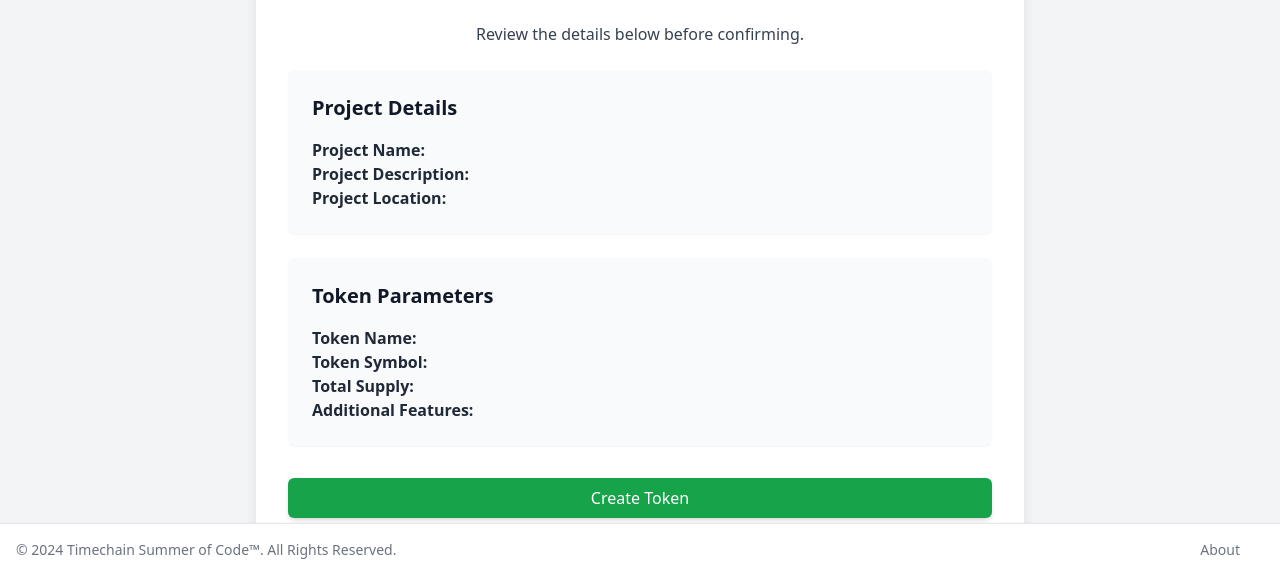
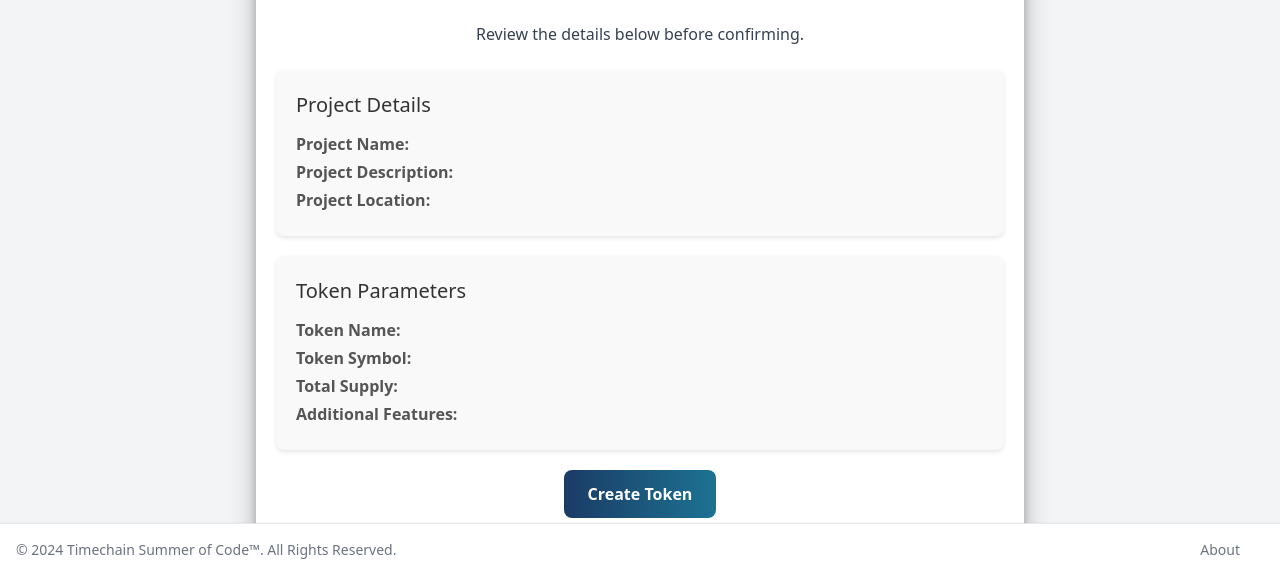
Before and after one commit to Bhargavi-2003/tsoc_real_estate, a SvelteKit app: page /dashboard/create/confirmation in a window 1280 px wide. Shown: the part 224-792 px from the top of the page. Built offline with nearby package versions, Linux system fonts and the light colour scheme.

Commit message:
Integrated with backend

```diff
--- a/package.json
+++ b/package.json
@@ -26,6 +26,7 @@
 	"dependencies": {
 		"@fortawesome/fontawesome-free": "^6.6.0",
 		"@prisma/client": "^5.17.0",
+		"axios": "^1.7.3",
 		"bcrypt": "^5.1.1",
 		"jsonwebtoken": "^9.0.2",
 		"prisma": "^5.17.0"
--- a/src/routes/dashboard/create/confirmation/+page.svelte
+++ b/src/routes/dashboard/create/confirmation/+page.svelte
@@ -1,10 +1,36 @@
-<script>
+<script lang="ts">
   import { projectDetails, tokenParameters } from '$lib/stores/projectstore';
   import { onDestroy } from 'svelte';
+  import axios from 'axios';
 
-  let projectData = {};
-  let tokenData = {};
+  // Define the types for the data
+  interface ProjectData {
+    projectName: string;
+    projectDescription: string;
+    projectLocation: string;
+  }
 
+  interface TokenData {
+    tokenName: string;
+    tokenSymbol: string;
+    totalSupply: number; // Ensure this matches the expected type
+    additionalFeatures: string;
+  }
+
+  let projectData: ProjectData = {
+    projectName: '',
+    projectDescription: '',
+    projectLocation: ''
+  };
+
+  let tokenData: TokenData = {
+    tokenName: '',
+    tokenSymbol: '',
+    totalSupply: 0, // Default value
+    additionalFeatures: ''
+  };
+
+  // Subscribe to stores
   const unsubscribeProject = projectDetails.subscribe(value => {
     projectData = value;
   });
@@ -18,31 +44,97 @@
     unsubscribeToken();
   });
 
-  function confirmTokenCreation() {
-    // Handle confirmation, e.g., send data to backend or finalize creation
-    console.log('Token Created', { ...projectData, ...tokenData });
+  async function confirmTokenCreation() {
+    try {
+      const response = await axios.post('http://localhost:3000/api/token/define', {
+        builderId: 1, // Replace with actual builderId
+        projectId: 1, // Replace with actual projectId
+        tokenName: tokenData.tokenName,
+        tokenSymbol: tokenData.tokenSymbol,
+        totalSupply: tokenData.totalSupply, // Ensure this is a number
+        additionalFeatures: tokenData.additionalFeatures
+      });
+      console.log('Token created successfully:', response.data);
+      // Optionally navigate or provide user feedback
+    } catch (error) {
+      console.error('Error creating token:', error);
+      // Handle error (e.g., show an error message to the user)
+    }
   }
 </script>
 
+<style>
+  .container {
+    background-color: #fff;
+    border-radius: 10px;
+    box-shadow: 0 14px 28px rgba(0,0,0,0.25),
+                0 10px 10px rgba(0,0,0,0.22);
+    width: 100%;
+    max-width: 768px;
+    padding: 20px;
+    margin: 0 auto;
+  }
+
+  .header {
+    text-align: center;
+    color: #333;
+  }
+
+  .details-card {
+    background-color: #f9f9f9;
+    padding: 20px;
+    border-radius: 8px;
+    margin-bottom: 20px;
+    box-shadow: 0 2px 4px rgba(0,0,0,0.1);
+  }
+
+  .details-card h2 {
+    margin-bottom: 12px;
+    font-size: 20px;
+    color: #333;
+  }
+
+  .details-card p {
+    margin: 4px 0;
+    color: #555;
+  }
+
+  .confirm-button {
+    background: linear-gradient(to right, #1B3B65, #1C7293);
+    border: none;
+    color: #fff;
+    font-size: 16px;
+    font-weight: bold;
+    padding: 12px 24px;
+    border-radius: 8px;
+    cursor: pointer;
+    transition: background-color 0.3s ease, transform 0.2s ease;
+    display: block;
+    margin: 0 auto;
+  }
+
+  .confirm-button:hover {
+    background-color: #1B3B65;
+  }
+</style>
+
 <div class="min-h-screen bg-gray-100 flex items-center justify-center py-12 px-4 sm:px-6 lg:px-8">
-  <div class="max-w-3xl w-full bg-white p-8 shadow-lg rounded-lg">
+  <div class="container">
     <h1 class="text-3xl font-bold mb-6 text-center text-gray-900">Confirm Token Creation</h1>
     <p class="mb-6 text-center text-gray-700">Review the details below before confirming.</p>
-    <div class="space-y-6">
-      <div class="bg-gray-50 p-6 rounded-lg shadow-sm">
-        <h2 class="text-xl font-semibold mb-4 text-gray-900">Project Details</h2>
-        <p class="text-gray-800"><strong>Project Name:</strong> {projectData.projectName}</p>
-        <p class="text-gray-800"><strong>Project Description:</strong> {projectData.projectDescription}</p>
-        <p class="text-gray-800"><strong>Project Location:</strong> {projectData.projectLocation}</p>
-      </div>
-      <div class="bg-gray-50 p-6 rounded-lg shadow-sm">
-        <h2 class="text-xl font-semibold mb-4 text-gray-900">Token Parameters</h2>
-        <p class="text-gray-800"><strong>Token Name:</strong> {tokenData.tokenName}</p>
-        <p class="text-gray-800"><strong>Token Symbol:</strong> {tokenData.tokenSymbol}</p>
-        <p class="text-gray-800"><strong>Total Supply:</strong> {tokenData.totalSupply}</p>
-        <p class="text-gray-800"><strong>Additional Features:</strong> {tokenData.additionalFeatures}</p>
-      </div>
+    <div class="details-card">
+      <h2>Project Details</h2>
+      <p><strong>Project Name:</strong> {projectData.projectName}</p>
+      <p><strong>Project Description:</strong> {projectData.projectDescription}</p>
+      <p><strong>Project Location:</strong> {projectData.projectLocation}</p>
     </div>
-    <button on:click={confirmTokenCreation} class="mt-8 w-full bg-green-600 text-white py-2 px-4 rounded-md shadow-md hover:bg-green-700 transition duration-200">Create Token</button>
+    <div class="details-card">
+      <h2>Token Parameters</h2>
+      <p><strong>Token Name:</strong> {tokenData.tokenName}</p>
+      <p><strong>Token Symbol:</strong> {tokenData.tokenSymbol}</p>
+      <p><strong>Total Supply:</strong> {tokenData.totalSupply}</p>
+      <p><strong>Additional Features:</strong> {tokenData.additionalFeatures}</p>
+    </div>
+    <button on:click={confirmTokenCreation} class="confirm-button">Create Token</button>
   </div>
 </div>
--- a/src/routes/dashboard/create/project-details/+page.svelte
+++ b/src/routes/dashboard/create/project-details/+page.svelte
@@ -1,23 +1,93 @@
 <script>
-  import { goto } from '$app/navigation';
-  import { projectDetails } from '$lib/stores/projectstore';
+  import { goto } from "$app/navigation";
 
-  let projectName = '';
-  let projectDescription = '';
-  let projectLocation = '';
+  // Replace with the actual builder ID if necessary
+  const builderId = 1;
 
-  function submitProjectDetails() {
-    projectDetails.set({ projectName, projectDescription, projectLocation });
-    goto('/dashboard/create/token-parameters');
+  let projectName = "";
+  let projectDescription = "";
+  let projectLocation = "";
+
+  async function submitProjectDetails() {
+    try {
+      const response = await fetch("http://localhost:3000/api/project/create", {
+        method: "POST",
+        headers: {
+          "Content-Type": "application/json",
+        },
+        body: JSON.stringify({
+          builderId,
+          projectName,
+          description: projectDescription,
+          location: projectLocation,
+        }),
+      });
+
+      if (!response.ok) {
+        throw new Error("Failed to submit project details");
+      }
+
+      // Navigate to the next page after a successful submission
+      goto("/dashboard/create/token-parameters");
+    } catch (error) {
+      console.error("Error submitting project details:", error);
+      // Handle error (e.g., show an error message to the user)
+    }
   }
 </script>
+
+<div
+  class="min-h-screen bg-gray-100 flex items-center justify-center py-12 px-4 sm:px-6 lg:px-8"
+>
+  <div class="container">
+    <h1 class="text-2xl font-bold mb-6 text-center text-gray-900">
+      Enter Project Details
+    </h1>
+    <form on:submit|preventDefault={submitProjectDetails} class="space-y-6">
+      <div>
+        <label for="projectName" class="label">Project Name</label>
+        <input
+          id="projectName"
+          type="text"
+          bind:value={projectName}
+          class="input-field"
+          placeholder="Project Name"
+        />
+      </div>
+      <div>
+        <label for="projectDescription" class="label">Project Description</label
+        >
+        <textarea
+          id="projectDescription"
+          bind:value={projectDescription}
+          class="textarea-field"
+          placeholder="Project Description"
+        ></textarea>
+      </div>
+      <div>
+        <label for="projectLocation" class="label">Project Location</label>
+        <input
+          id="projectLocation"
+          type="text"
+          bind:value={projectLocation}
+          class="input-field"
+          placeholder="Project Location"
+        />
+      </div>
+      <div>
+        <button type="submit" class="button">Next</button>
+      </div>
+    </form>
+  </div>
+</div>
 
 <style>
   .container {
     background-color: #fff;
     border-radius: 10px;
-    box-shadow: 0 14px 28px rgba(0,0,0,0.25),
-                0 10px 10px rgba(0,0,0,0.22);
+    box-shadow:
+      0 14px 28px rgba(0, 0, 0, 0.25),
+      0 10px 10px rgba(0, 0, 0, 0.22);
     width: 100%;
     max-width: 768px;
     padding: 20px;
@@ -25,7 +95,7 @@
   }
 
   .button {
-    background: linear-gradient(to right, #1B3B65, #1C7293);
+    background: linear-gradient(to right, #1b3b65, #1c7293);
     border: none;
     color: #fff;
     font-size: 14px;
@@ -33,14 +103,17 @@
     padding: 12px 45px;
     border-radius: 20px;
     cursor: pointer;
-    transition: transform 80ms ease-in, background-color 0.3s ease;
+    transition:
+      transform 80ms ease-in,
+      background-color 0.3s ease;
   }
 
   .button:hover {
-    background-color: #1B3B65;
+    background-color: #1b3b65;
   }
 
-  .input-field, .textarea-field {
+  .input-field,
+  .textarea-field {
     background-color: #eee;
     border: none;
     padding: 12px 15px;
@@ -49,9 +122,10 @@
     border-radius: 5px;
   }
 
-  .input-field:focus, .textarea-field:focus {
+  .input-field:focus,
+  .textarea-field:focus {
     outline: none;
-    border-color: #1C7293;
+    border-color: #1c7293;
     box-shadow: 0 0 0 2px rgba(28, 114, 155, 0.3);
   }
 
@@ -63,26 +137,3 @@
     color: #333;
   }
 </style>
-
-<div class="min-h-screen bg-gray-100 flex items-center justify-center py-12 px-4 sm:px-6 lg:px-8">
-  <div class="container">
-    <h1 class="text-2xl font-bold mb-6 text-center text-gray-900">Enter Project Details</h1>
-    <form on:submit|preventDefault={submitProjectDetails} class="space-y-6">
-      <div>
-        <label for="projectName" class="label">Project Name</label>
-        <input id="projectName" type="text" bind:value={projectName} class="input-field" placeholder="Project Name" />
-      </div>
-      <div>
-        <label for="projectDescription" class="label">Project Description</label>
-        <textarea id="projectDescription" bind:value={projectDescription} class="textarea-field" placeholder="Project Description"></textarea>
-      </div>
-      <div>
-        <label for="projectLocation" class="label">Project Location</label>
-        <input id="projectLocation" type="text" bind:value={projectLocation} class="input-field" placeholder="Project Location" />
-      </div>
-      <div>
-        <button type="submit" class="button">Next</button>
-      </div>
-    </form>
-  </div>
-</div>
--- a/src/routes/dashboard/create/token-parameters/+page.svelte
+++ b/src/routes/dashboard/create/token-parameters/+page.svelte
@@ -1,24 +1,107 @@
-<script>
-  import { goto } from '$app/navigation';
-  import { tokenParameters } from '$lib/stores/projectstore';
+<script lang="ts">
+  import { goto } from "$app/navigation";
+  import axios from "axios";
 
-  let tokenName = '';
-  let tokenSymbol = '';
-  let totalSupply = '';
-  let additionalFeatures = '';
+  let tokenName = "";
+  let tokenSymbol = "";
+  let totalSupply = ""; // This is initially a string
+  let additionalFeatures = "";
 
-  function submitTokenParameters() {
-    tokenParameters.set({ tokenName, tokenSymbol, totalSupply, additionalFeatures });
-    goto('/dashboard/create/confirmation');
+  async function submitTokenParameters() {
+    try {
+      // Convert totalSupply to a number
+      const totalSupplyNumber = parseInt(totalSupply, 10);
+
+      // Ensure totalSupply is a number, fallback to 0 if parsing fails
+      if (isNaN(totalSupplyNumber)) {
+        console.error("Total Supply must be a number");
+        return;
+      }
+
+      // Send data to the backend
+      const response = await axios.post(
+        "http://localhost:3000/api/token/define",
+        {
+          builderId: 1, // Replace with actual builderId if needed
+          projectId: 1, // Replace with actual projectId if needed
+          tokenName,
+          tokenSymbol,
+          totalSupply: totalSupplyNumber, // Pass as number
+          additionalFeatures,
+        },
+      );
+
+      console.log("Token parameters defined successfully:", response.data);
+      goto("/dashboard/create/confirmation");
+    } catch (error) {
+      console.error("Error defining token parameters:", error);
+    }
   }
 </script>
+
+<div
+  class="min-h-screen bg-gray-100 flex items-center justify-center py-12 px-4 sm:px-6 lg:px-8"
+>
+  <div class="container">
+    <h1 class="text-2xl font-bold mb-6 text-center text-gray-900">
+      Define Token Parameters
+    </h1>
+    <form on:submit|preventDefault={submitTokenParameters} class="space-y-6">
+      <div>
+        <label for="tokenName" class="label">Token Name</label>
+        <input
+          id="tokenName"
+          type="text"
+          bind:value={tokenName}
+          class="input-field h-12"
+          placeholder="Token Name"
+        />
+      </div>
+      <div>
+        <label for="tokenSymbol" class="label">Token Symbol</label>
+        <input
+          id="tokenSymbol"
+          type="text"
+          bind:value={tokenSymbol}
+          class="input-field h-12"
+          placeholder="Token Symbol"
+        />
+      </div>
+      <div>
+        <label for="totalSupply" class="label">Total Supply</label>
+        <input
+          id="totalSupply"
+          type="number"
+          bind:value={totalSupply}
+          class="input-field h-12"
+          placeholder="Total Supply"
+        />
+      </div>
+      <div>
+        <label for="additionalFeatures" class="label"
+          >Additional Features (Optional)</label
+        >
+        <textarea
+          id="additionalFeatures"
+          bind:value={additionalFeatures}
+          class="textarea-field h-24"
+          placeholder="Additional Features (Optional)"
+        ></textarea>
+      </div>
+      <div>
+        <button type="submit" class="button w-full">Next</button>
+      </div>
+    </form>
+  </div>
+</div>
 
 <style>
   .container {
     background-color: #fff;
     border-radius: 10px;
-    box-shadow: 0 14px 28px rgba(0,0,0,0.25),
-                0 10px 10px rgba(0,0,0,0.22);
+    box-shadow:
+      0 14px 28px rgba(0, 0, 0, 0.25),
+      0 10px 10px rgba(0, 0, 0, 0.22);
     width: 100%;
     max-width: 768px;
     padding: 20px;
@@ -26,7 +109,7 @@
   }
 
   .button {
-    background: linear-gradient(to right, #1B3B65, #1C7293);
+    background: linear-gradient(to right, #1b3b65, #1c7293);
     border: none;
     color: #fff;
     font-size: 14px;
@@ -34,14 +117,17 @@
     padding: 12px 45px;
     border-radius: 20px;
     cursor: pointer;
-    transition: transform 80ms ease-in, background-color 0.3s ease;
+    transition:
+      transform 80ms ease-in,
+      background-color 0.3s ease;
   }
 
   .button:hover {
-    background-color: #1B3B65;
+    background-color: #1b3b65;
   }
 
-  .input-field, .textarea-field {
+  .input-field,
+  .textarea-field {
     background-color: #eee;
     border: none;
     padding: 12px 15px;
@@ -50,9 +136,10 @@
     border-radius: 5px;
   }
 
-  .input-field:focus, .textarea-field:focus {
+  .input-field:focus,
+  .textarea-field:focus {
     outline: none;
-    border-color: #1C7293;
+    border-color: #1c7293;
     box-shadow: 0 0 0 2px rgba(28, 114, 155, 0.3);
   }
 
@@ -64,30 +151,3 @@
     color: #333;
   }
 </style>
-
-<div class="min-h-screen bg-gray-100 flex items-center justify-center py-12 px-4 sm:px-6 lg:px-8">
-  <div class="container">
-    <h1 class="text-2xl font-bold mb-6 text-center text-gray-900">Define Token Parameters</h1>
-    <form on:submit|preventDefault={submitTokenParameters} class="space-y-6">
-      <div>
-        <label for="tokenName" class="label">Token Name</label>
-        <input id="tokenName" type="text" bind:value={tokenName} class="input-field h-12" placeholder="Token Name" />
-      </div>
-      <div>
-        <label for="tokenSymbol" class="label">Token Symbol</label>
-        <input id="tokenSymbol" type="text" bind:value={tokenSymbol} class="input-field h-12" placeholder="Token Symbol" />
-      </div>
-      <div>
-        <label for="totalSupply" class="label">Total Supply</label>
-        <input id="totalSupply" type="number" bind:value={totalSupply} class="input-field h-12" placeholder="Total Supply" />
-      </div>
-      <div>
-        <label for="additionalFeatures" class="label">Additional Features (Optional)</label>
-        <textarea id="additionalFeatures" bind:value={additionalFeatures} class="textarea-field h-24" placeholder="Additional Features (Optional)"></textarea>
-      </div>
-      <div>
-        <button type="submit" class="button w-full">Next</button>
-      </div>
-    </form>
-  </div>
-</div>
```
Also changed, not shown: 1 other file (tests, documents, lock files or other folders).
